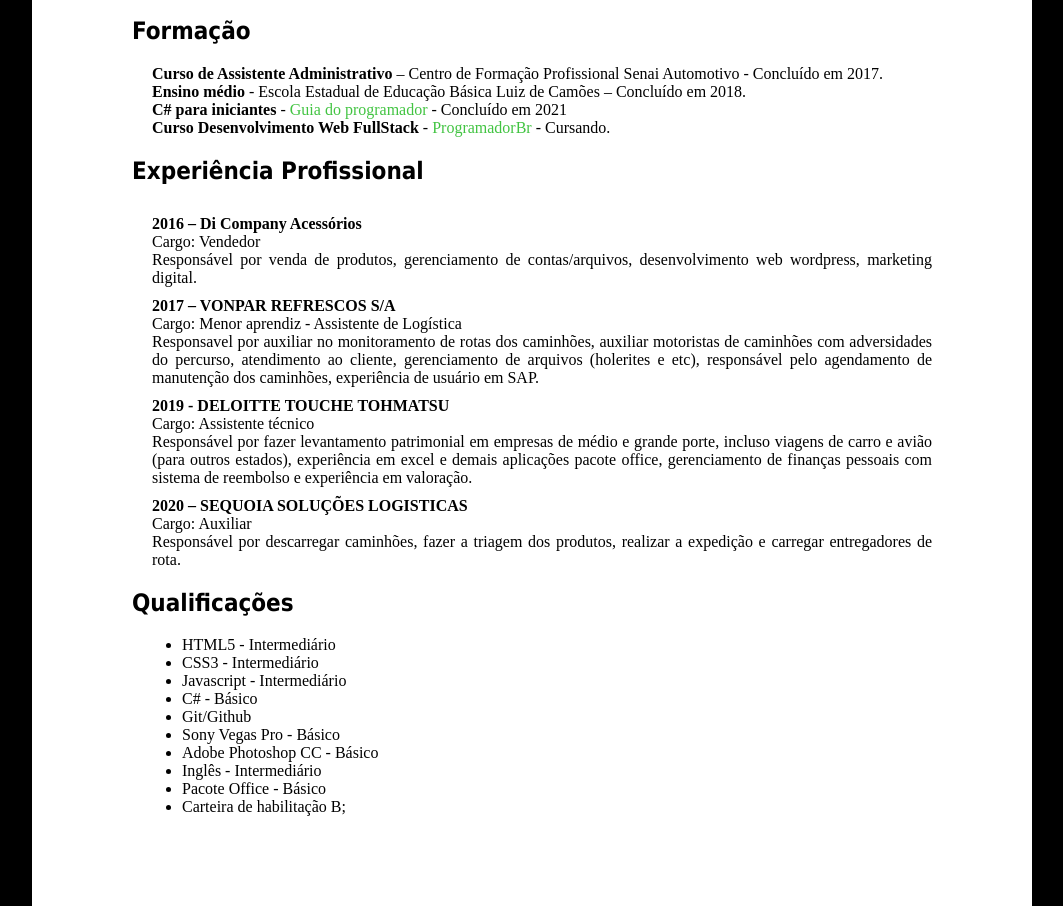
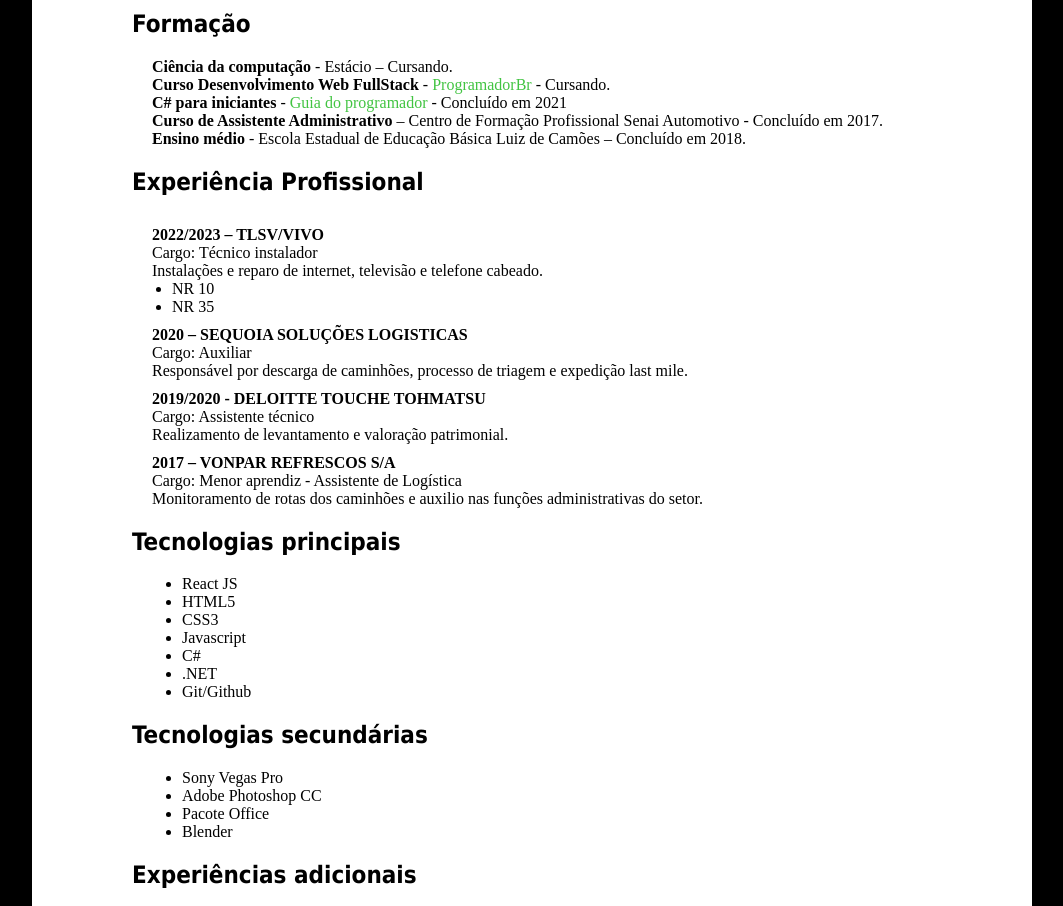
Before and after one commit to ivanunes/estudos, a plain HTML site: page curriculo_ivan/index.html in a window 1280 px wide. Shown: the part 399-1305 px from the top of the page, without its empty margins (108-1171 px from the left). Drawn offline with Linux system fonts and the light colour scheme.

Commit message:
Add files via upload

```diff
--- a/curriculo_ivan/index.html
+++ b/curriculo_ivan/index.html
@@ -16,76 +16,92 @@
             <h1>Ivan Gabriel Santos Nunes</h1>
 
             <ul>
-                <li>Brasileiro, solteiro, 21 anos</li>
+                <li>Brasileiro, solteiro, 23 anos</li>
                 <li>Bom Princípio - Cachoeirinha - RS</li>
-                <li>Telefone: (51) 9 8569-0102</li>
+                <li>Telefone: (51) 98569-0102</li>
                 <li>Email: <a href="mailto:ivangabriel633@gmail.com>">ivangabriel633@gmail.com</a></li>
             </ul>
 
             <h2>Objetivo</h2>
+            <ul>
+                <li>Estágio TI</li>
+                <li>Desenvolvedor/Analista Jr.</li>
+            </ul>
 
-            <p>Desenvolvedor Web FullStack Jr.</p>
         </div>
         <div id="dive"><img id="foto" src="./assets/WhatsApp Image 2020-09-10 at 00.45.23.jpeg" alt="foto"></div>
 
         <h2>Formação</h2>
 
         <ul>
+            <li><strong>Ciência da computação</strong> - Estácio –
+                Cursando.</li>
+            <li><strong>Curso Desenvolvimento Web FullStack</strong> - <a
+                    href="https://programadorbr.com/?src=ytBFvalpen" target="_blank">ProgramadorBr</a> - Cursando.</li>
+            <li><strong>C# para iniciantes</strong> - <a href="https://guiadoprogramador.com/course/index/8/8"
+                    target="_blank">Guia do programador</a> - Concluído em 2021</li>
             <li><strong>Curso de Assistente Administrativo</strong> – Centro de Formação Profissional Senai Automotivo -
                 Concluído em
                 2017.</li>
             <li><strong>Ensino médio</strong> - Escola Estadual de Educação Básica Luiz de Camões –
                 Concluído em 2018.</li>
-            <li><strong>C# para iniciantes</strong> - <a href="https://guiadoprogramador.com/course/index/8/8" target="_blank">Guia do programador</a> - Concluído em 2021</li>
-            <li><strong>Curso Desenvolvimento Web FullStack</strong> - <a
-                    href="https://programadorbr.com/?src=ytBFvalpen" target="_blank">ProgramadorBr</a> - Cursando.</li>
         </ul>
 
         <h2>Experiência Profissional</h2>
 
         <ul>
+
             <li class="exp">
-                <strong>2016 – Di Company Acessórios</strong><br>
-                Cargo: Vendedor<br>
-                Responsável por venda de produtos, gerenciamento de
-                contas/arquivos, desenvolvimento web wordpress, marketing digital.
+                <strong>2022/2023 – TLSV/VIVO</strong><br>
+                Cargo: Técnico instalador<br>
+                Instalações e reparo de internet, televisão e telefone cabeado.
+                <ul id="extra">
+                    <li>NR 10</li>
+                    <li>NR 35</li>
+                </ul>
+            </li>
+            <li class="exp">
+                <strong>2020 – SEQUOIA SOLUÇÕES LOGISTICAS</strong><br>
+                Cargo: Auxiliar<br>
+                Responsável por descarga de caminhões, processo de triagem e expedição last mile.
+            </li>
+            <li class="exp">
+                <strong>2019/2020 - DELOITTE TOUCHE TOHMATSU</strong><br>
+                Cargo: Assistente técnico<br>
+                Realizamento de levantamento e valoração patrimonial.
             </li>
             <li class="exp">
                 <strong>2017 – VONPAR REFRESCOS S/A</strong><br>
                 Cargo: Menor aprendiz - Assistente de Logística<br>
-                Responsavel por auxiliar no monitoramento de rotas dos caminhões, auxiliar
-                motoristas de caminhões com adversidades do percurso, atendimento ao
-                cliente, gerenciamento de arquivos (holerites e etc), responsável pelo
-                agendamento de manutenção dos caminhões, experiência de usuário em SAP.
-            </li>
-            <li class="exp">
-                <strong>2019 - DELOITTE TOUCHE TOHMATSU</strong><br>
-                Cargo: Assistente técnico<br>
-                Responsável por fazer levantamento patrimonial em empresas de médio e
-                grande porte, incluso viagens de carro e avião (para outros estados),
-                experiência em excel e demais aplicações pacote office, gerenciamento de
-                finanças pessoais com sistema de reembolso e experiência em valoração.
-            </li>
-            <li class="exp">
-                <strong>2020 – SEQUOIA SOLUÇÕES LOGISTICAS</strong><br>
-                Cargo: Auxiliar<br>
-                Responsável por descarregar caminhões, fazer a triagem dos produtos,
-                realizar a expedição e carregar entregadores de rota.
+                Monitoramento de rotas dos caminhões e auxilio nas funções administrativas do setor.
             </li>
         </ul>
 
-        <h2>Qualificações</h2>
+        <h2>Tecnologias principais</h2>
 
-        <ul id="quali">
-            <li>HTML5 - Intermediário</li>
-            <li>CSS3 - Intermediário</li>
-            <li>Javascript - Intermediário</li>
-            <li>C# - Básico</li>
+        <ul class="quali">
+            <li>React JS</li>
+            <li>HTML5</li>
+            <li>CSS3</li>
+            <li>Javascript</li>
+            <li>C#</li>
+            <li>.NET</li>
             <li>Git/Github</li>
-            <li>Sony Vegas Pro - Básico</li>
-            <li>Adobe Photoshop CC - Básico</li>
-            <li>Inglês - Intermediário</li>
-            <li>Pacote Office - Básico</li>
+        </ul>
+
+        <h2>Tecnologias secundárias</h2>
+
+        <ul class="quali">
+            <li>Sony Vegas Pro</li>
+            <li>Adobe Photoshop CC</li>
+            <li>Pacote Office</li>
+            <li>Blender</li>
+        </ul>
+
+        <h2>Experiências adicionais</h2>
+
+        <ul class="quali" id="final">
+            <li>Inglês</li>
             <li>Carteira de habilitação B;</li>
         </ul>
 
--- a/curriculo_ivan/style.css
+++ b/curriculo_ivan/style.css
@@ -63,8 +63,15 @@
     color: rgb(66, 196, 66);
 }
 
-#quali{
+.quali{
     list-style-type: disc;
     padding-left: 50px;
+}
+
+#extra{
+    list-style:disc;
+}
+
+#final{
     padding-bottom: 100px;
 }
```
